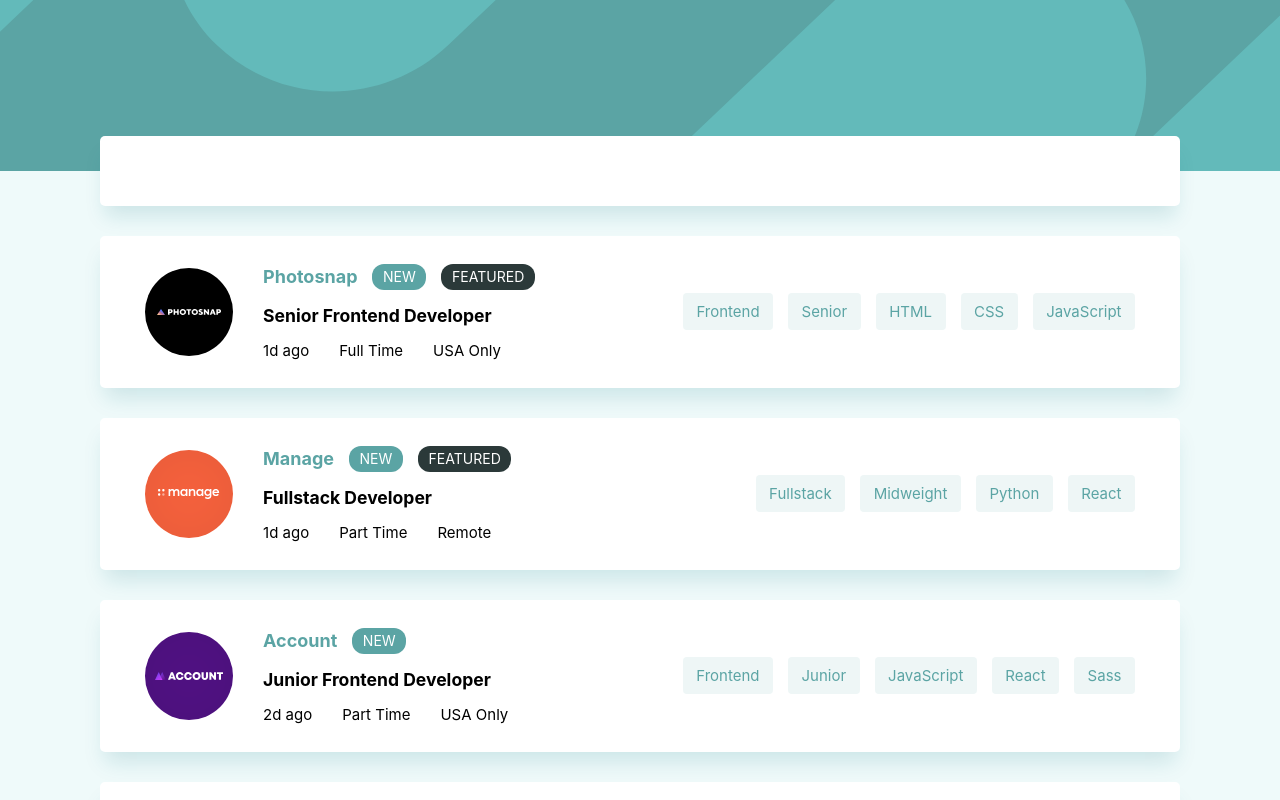
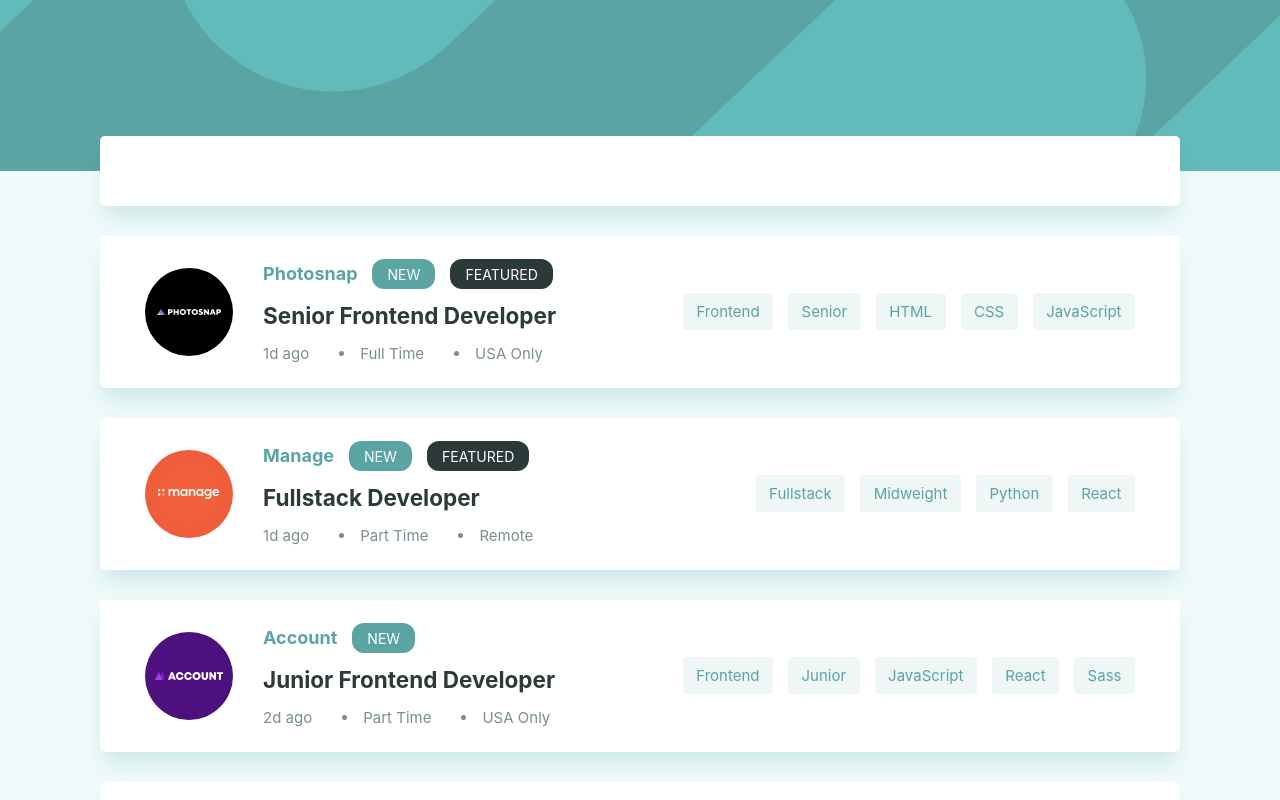
Before and after one commit to rojasmart/job-listings-with-filtering, a React (Create React App) app: page / in a window 1280 px wide. Shown: the top 800 px of the page. Built offline with nearby package versions, Linux system fonts and the light colour scheme.

Commit message:
added bullets

```diff
--- a/src/index.css
+++ b/src/index.css
@@ -86,6 +86,15 @@ header img {
   gap: 2rem;
 }
 
+.job-info-secondary p {
+  color: var(--dark-grayish-cyan);
+}
+
+.job-info-secondary p:not(:first-of-type) {
+  display: list-item;
+  list-style-position: inside;
+}
+
 .job-card img {
   align-self: center;
 }
@@ -99,6 +108,8 @@ header img {
 
 .job-info h3 {
   margin: 0rem;
+  font-size: 1.5rem;
+  color: var(--very-dark-grayish-cyan);
 }
 
 .job-info-chips {
@@ -111,7 +122,7 @@ header img {
 
 .job-info-chips span {
   border-radius: 12px;
-  padding: 0.3rem 0.7rem;
+  padding: 0.5rem 1rem 0.4rem 1rem;
   align-self: center;
 }
 
```
